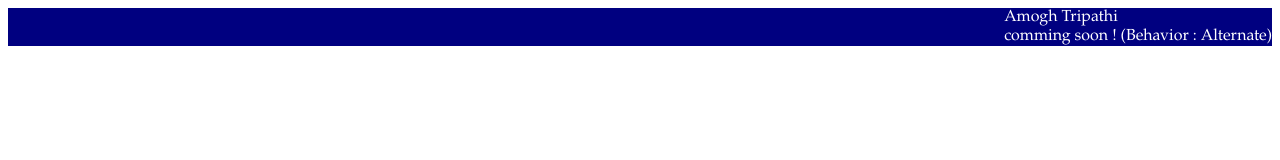
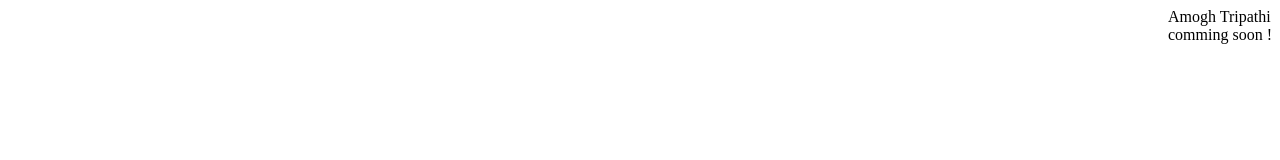
Before and after one commit to amoghtripathi/amoghtripathi.github.io, a plain HTML site: page index.html in a window 1280 px wide. Drawn offline with Linux system fonts and the light colour scheme.

Commit message:
Update index.html

```diff
--- a/index.html
+++ b/index.html
@@ -1,5 +1,6 @@
 <html>
 	<body>
-		<marquee bgcolor="#000080" style="color: #FFFFFF; font-family: Book Antiqua" behavior="alternate" > Amogh Tripathi <br> comming soon ! (Behavior : Alternate)</marquee>
+
+		<marquee bgcolor="WHITE" style="BLUE" font-family: Book Antiqua" behavior="alternate" > Amogh Tripathi <br> comming soon ! </marquee>
 	</body>
 </html>
```
